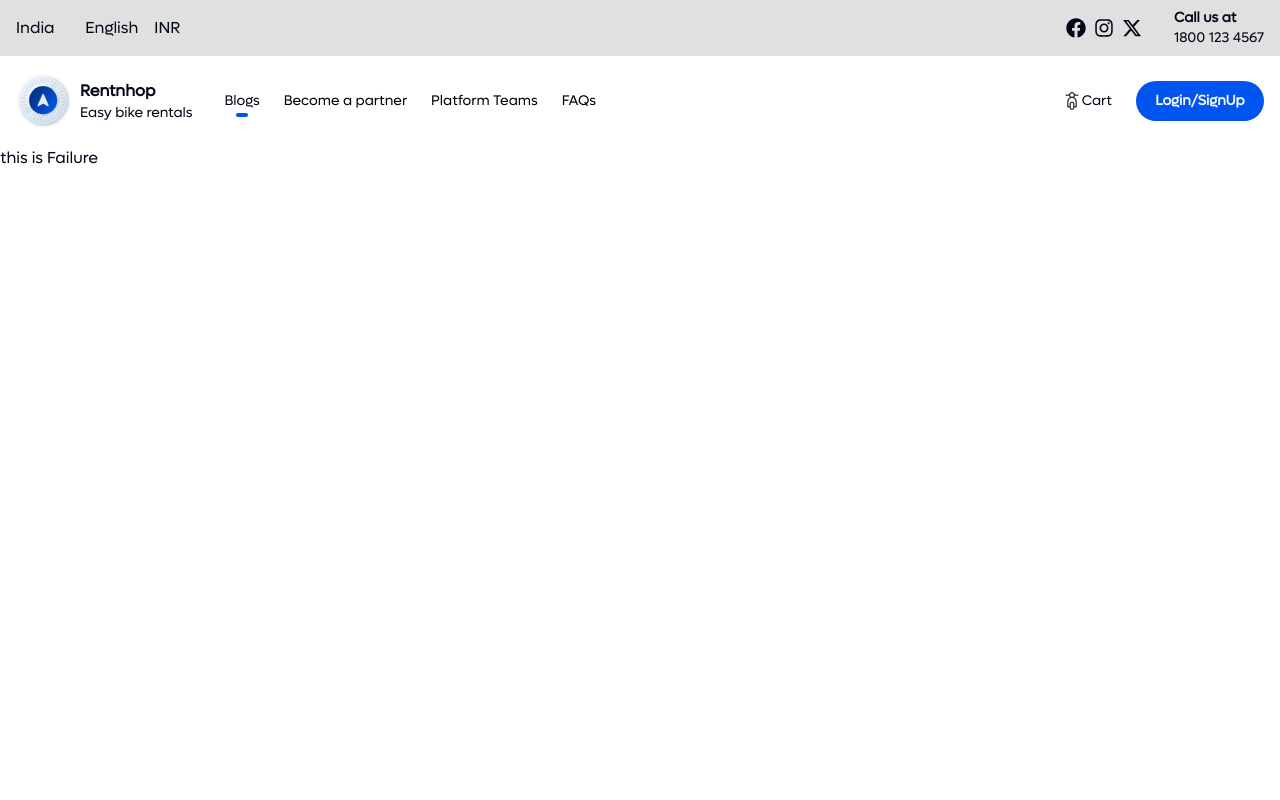
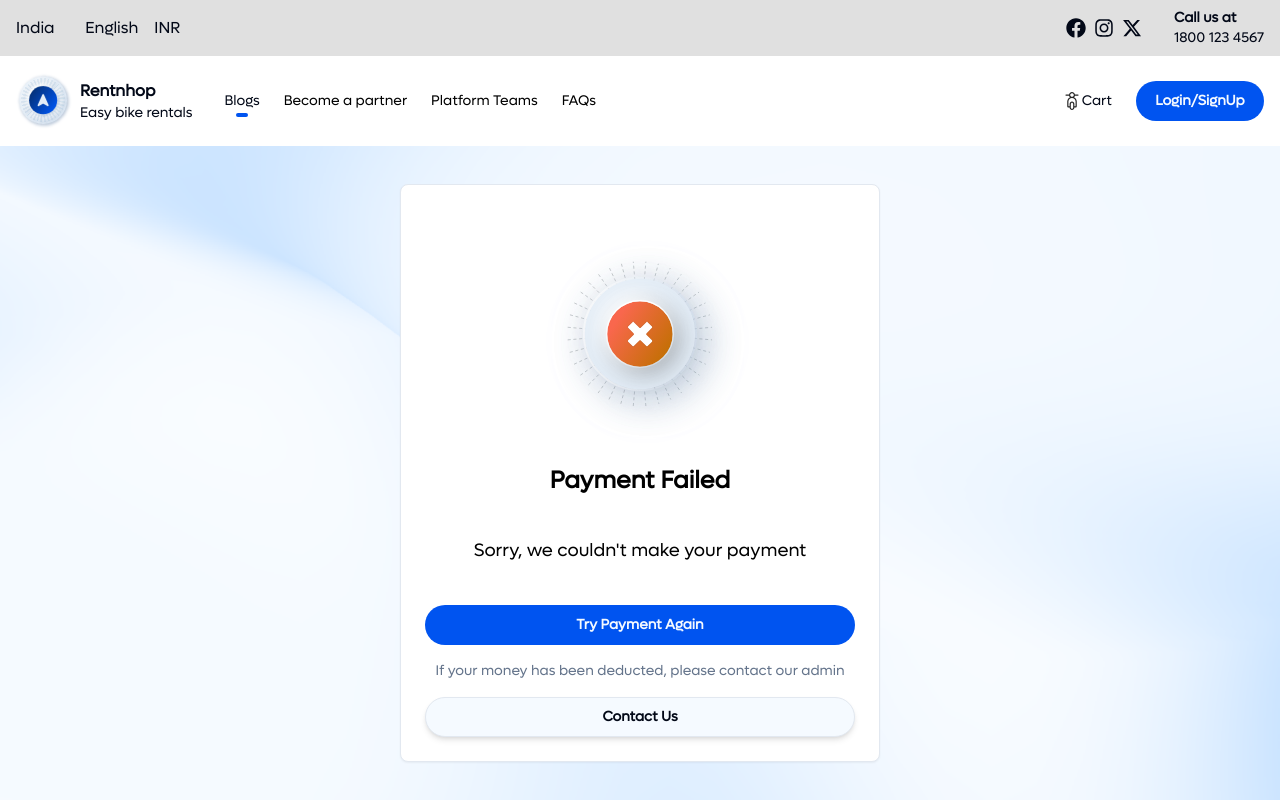
Before and after one commit to AatirNadim/rentalservice-frontend, a Next.js app: page /payments/failure in a window 1280 px wide. Built offline with nearby package versions, Linux system fonts and the light colour scheme.

Commit message:
chore: payment-failure page done for now

```diff
--- /dev/null
+++ b/app/payments/failure/failure-modal.tsx
@@ -0,0 +1,48 @@
+import FailureSymbol from "@/app/components/assets/payments/failure-symbol";
+import { Button } from "@/app/components/ui/button";
+import {
+  Card,
+  CardContent,
+  CardDescription,
+  CardFooter,
+  CardHeader,
+  CardTitle,
+} from "@/app/components/ui/card";
+import React from "react";
+
+const FailureModal = () => {
+  return (
+    <Card className=" w-[480px] flex flex-col items-center gap-4 z-50">
+      <CardHeader>
+        <CardTitle>
+          <FailureSymbol className="w-[250px] h-[250px] text-primary-foreground" />
+        </CardTitle>
+        <CardDescription className="text-center text-2xl text-black font-bold">
+          Payment Failed
+        </CardDescription>
+      </CardHeader>
+      <CardContent className="text-center text-black text-lg">
+        <span>Sorry, we couldn't make your payment</span>
+      </CardContent>
+      <CardFooter className="flex flex-col gap-4 items-center w-full">
+        <Button
+          className="flex items-center justify-center gap-2 rounded-full w-full font-bold"
+          variant="default"
+        >
+          <span>Try Payment Again</span>
+        </Button>
+        <span className="text-muted-foreground text-center text-sm">
+          If your money has been deducted, please contact our admin
+        </span>
+        <Button
+          className="rounded-full shadow-md bg-primary-foreground w-full font-bold"
+          variant="outline"
+        >
+          Contact Us
+        </Button>
+      </CardFooter>
+    </Card>
+  );
+};
+
+export default FailureModal;
--- a/app/payments/failure/page.tsx
+++ b/app/payments/failure/page.tsx
@@ -1,7 +1,20 @@
+import Image from "next/image";
 import React from "react";
+import FailureModal from "./failure-modal";
 
 const Failure = () => {
-  return <div>this is Failure</div>;
+  return (
+    <div className="flex-1 flex items-center justify-center text-2xl bg-primary-foreground relative">
+      <Image
+        src="/assets/failed-payment-bg.png"
+        alt="Failure Background"
+        width={500}
+        height={500}
+        className="absolute inset-0 h-full w-full object-fill"
+      />
+      <FailureModal />
+    </div>
+  );
 };
 
 export default Failure;
```
